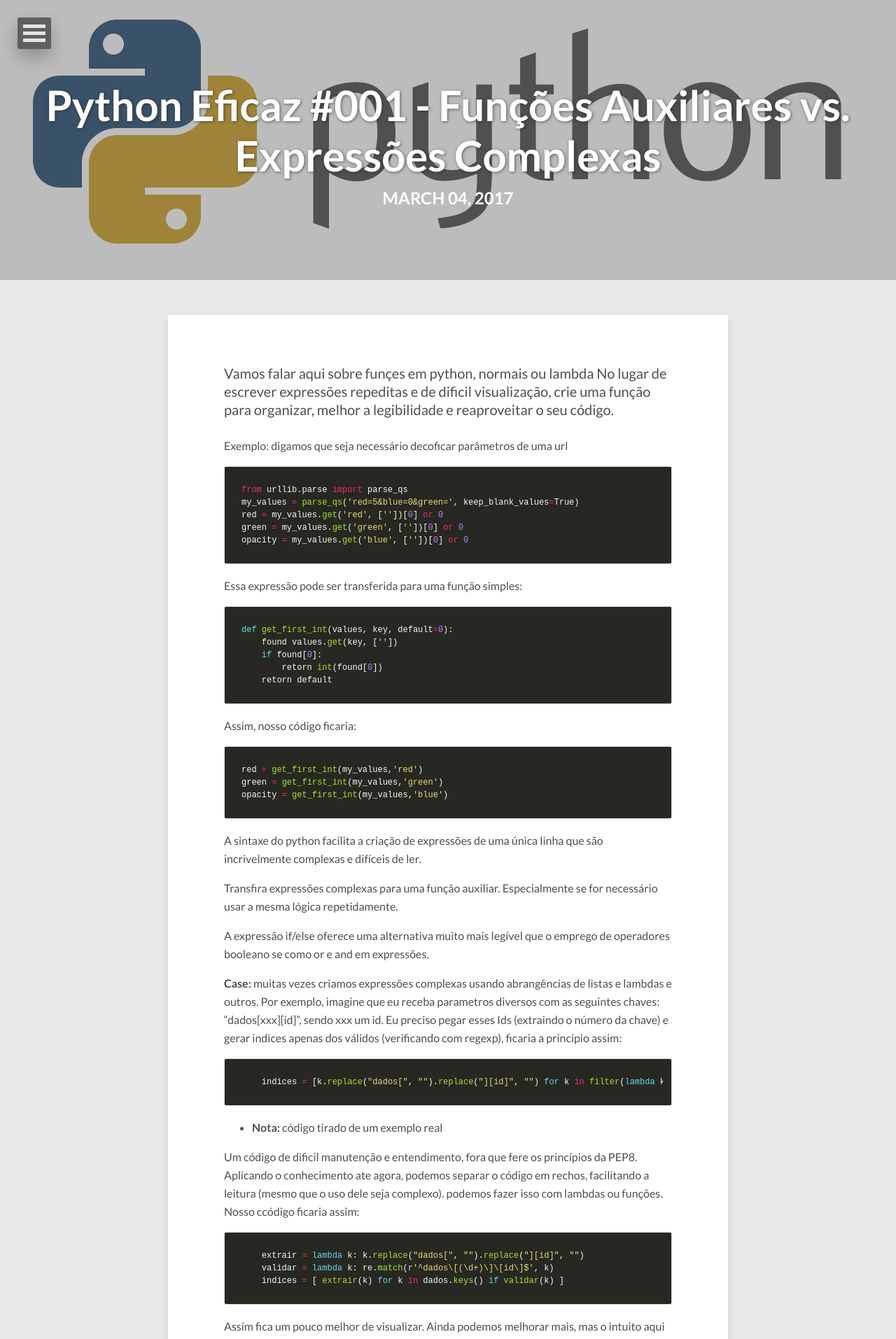
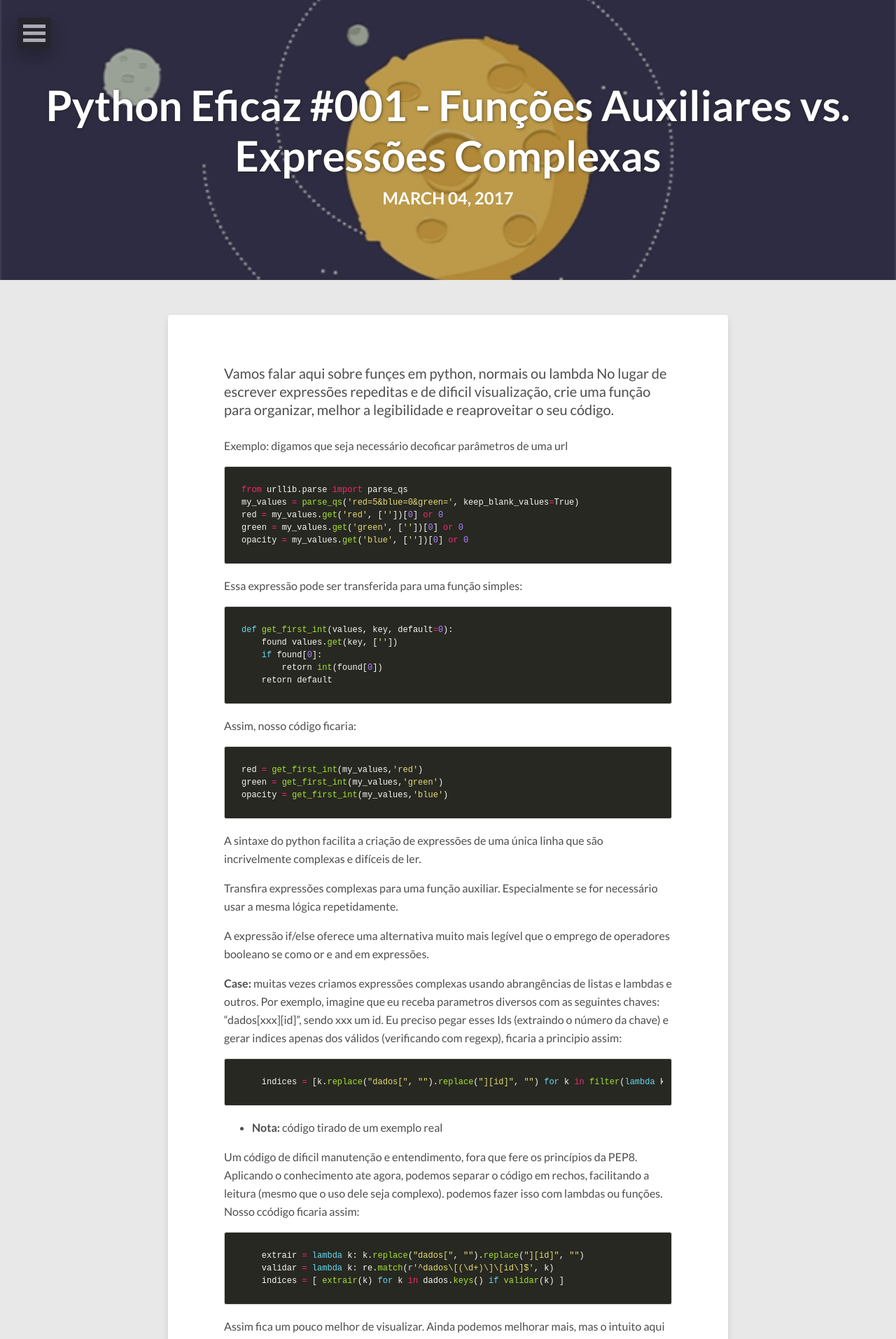
Before and after one commit to LucasBiason/LucasBiason.github.io, a Jekyll site: the page built from _posts/2017-03-04-python-funcoes.md, in a window 1280 px wide. Shown: the top 1913 px of the page at 70% size. Built offline with Jekyll 4.4.1, drawn with Linux system fonts in a browser that asks for light colours; nearby versions of some CDN libraries.

Commit message:
Update 2017-03-04-python-funcoes.md

```diff
--- a/_posts/2017-03-04-python-funcoes.md
+++ b/_posts/2017-03-04-python-funcoes.md
@@ -5,7 +5,7 @@ description: "Falando sobre uso de funções de maneira eficaz em python."
 tags: [python, function, funções, lambda]
 modified: 2017-03-04
 image:
-  feature:  	python-logo-master-flat.png
+  feature: svg-animate-along-path-600.gif
 ---
 
 Vamos falar aqui sobre funçes em python, normais ou lambda
```
